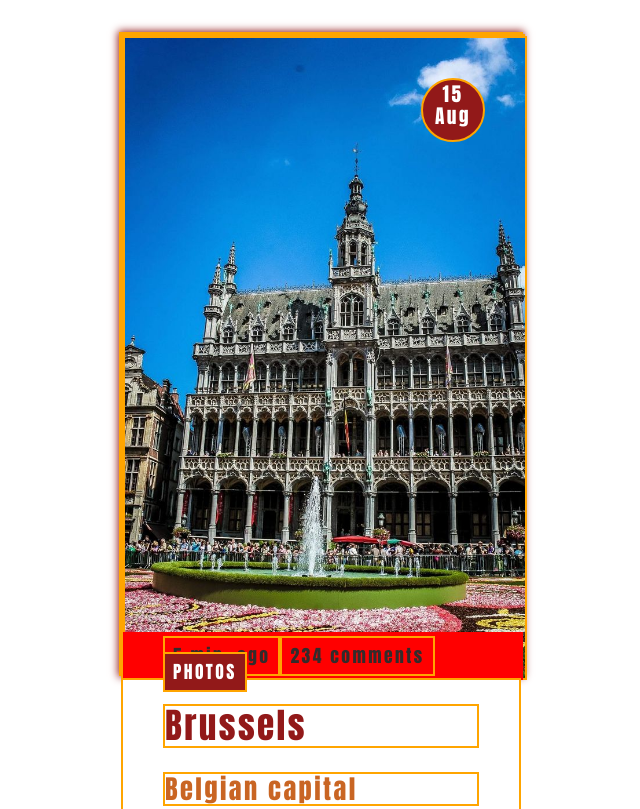
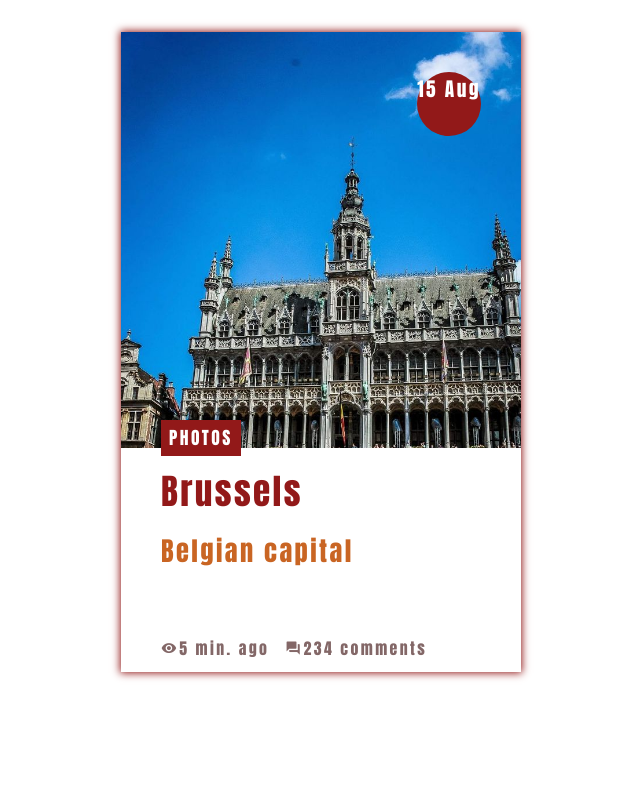
Before and after one commit to RinaldoBenaccetta/learnin-sass, a plain HTML site: page index.html in a window 1280 px wide. Shown: the top 809 px of the page, without its empty margins (319-959 px from the left). Drawn offline with Linux system fonts and the light colour scheme.

Commit message:
finalize card

```diff
--- a/assets/sass/_design.scss
+++ /dev/null
@@ -1,103 +0,0 @@
-// Add or remove border for develop design
-div, section, article, h1, h2{
-    @if $dev == true {
-        border: 2px solid orange;
-    }
-}
-
-body {
-
-}
-
-.card {
-    width: $card-width;
-    height: $card-height;
-
-    margin: 2rem auto;
-
-    box-shadow: 0 0 .5rem .05rem $color-primary;
-
-    &-background {
-        // need this for image fit all the card
-        @include size-inherit;
-
-        footer {
-            display: flex;
-            flex-direction: row;
-            align-items: center;
-
-            padding: 0 $margin;
-
-            height: 3rem;
-
-            background-color: red;
-
-            position: relative;
-            bottom: 3rem;
-            //left: 0;
-
-            div {
-                padding: .5rem;
-            }
-        }
-    }
-    &-image {
-        // need this for image fit all the card
-        @include size-inherit;
-
-        position: relative;
-
-           img {
-                width: 100%;
-                height: 100%;
-                object-fit: cover;
-            }
-    }
-    &-date {
-        // put on front
-        position: absolute;
-        z-index: 1;
-
-        // form and size
-        border-radius: 50%;
-        width: 4rem;
-        height: 4rem;
-
-        background-color: $color-primary;
-
-        // positionning in card background
-        top: $margin;
-        right: $margin;
-
-        text-align: center;
-
-        // vertical correction of text
-        box-sizing: border-box;
-        padding-top: .2rem;
-    }
-
-    .card-infos {
-        background-color: $color-tertiary;
-
-        // height relatively to the card
-        height: 75%;
-
-        box-sizing: border-box;
-        padding: 0 $margin 0;
-
-        // for positioning the button
-        position: relative;
-
-        .button-fake {
-            // place on top
-            position: absolute;
-            top: -1.75rem;
-
-            padding: .5rem;
-
-            background-color: $color-primary;
-        }
-    }
-
-
-}
--- a/assets/sass/_fonts.scss
+++ b/assets/sass/_fonts.scss
@@ -29,3 +29,10 @@ h2 {
 .button-fake {
     color: $color-tertiary;
 }
+
+.card {
+    footer {
+        font-size: $font-size * .9;
+        color: $color-text-fade;
+    }
+}
--- /dev/null
+++ b/assets/sass/_interactive.scss
@@ -0,0 +1,39 @@
+.card{
+    transition: box-shadow $transition-time;
+
+    header {
+        .card-image-main {
+            transition: transform $transition-time,
+                        opacity $transition-time;
+        }
+    }
+
+    main {
+        transition: height $transition-time;
+
+        p {
+            transition: opacity $transition-time;
+        }
+    }
+
+    &:hover {
+        box-shadow: 0 0 1rem .05rem $color-primary;
+
+        header {
+            .card-image-main {
+                transform: scale($image-resizing,$image-resizing);
+                opacity: .5;
+            }
+        }
+
+        main {
+            // height relatively to the card
+            height: 55%;
+
+            p {
+                // show when up
+                opacity: 1;
+            }
+        }
+    }
+}
--- /dev/null
+++ b/assets/sass/_layout.scss
@@ -0,0 +1,143 @@
+// Add or remove border for develop design
+div, section, article, h1, h2, main, footer, header{
+    @if $dev == true {
+        border: 2px solid orange;
+    }
+}
+
+.card {
+    // need this for positioning childs
+    position: relative;
+
+    width: $card-width;
+    height: $card-height;
+
+    margin: 2rem auto;
+
+    // make backgroung orange to mix with image when hover
+    background-color: $color-secondary;
+
+    box-shadow: 0 0 .5rem .05rem $color-primary;
+
+    // hide all that overflow this box
+    overflow: hidden;
+
+    header {
+        // need this for image fit all the card
+        @include size-inherit;
+
+        // place behind
+        z-index: 0;
+
+        box-sizing: border-box;
+    }
+
+    main {
+        // place in middle layer
+        z-index: 1;
+
+        // position on bottom relative from card parent
+        position: absolute;
+        bottom: 0;
+
+        background-color: $color-tertiary;
+
+        // height relatively to the card
+        height: 35%;
+
+        box-sizing: border-box;
+        padding: 0 $margin 0;
+
+        .button-fake {
+            // place on top
+            position: absolute;
+            top: -1.75rem;
+
+            padding: .5rem;
+
+            background-color: $color-primary;
+        }
+
+        p {
+            // hide when down
+            opacity: 0;
+        }
+    }
+
+    footer {
+        // position on bottom relative from card parent
+        position: absolute;
+        bottom: 0;
+
+        // place layer on top
+        z-index: 2;
+
+        display: flex;
+        flex-direction: row;
+        align-items: center;
+
+        box-sizing: border-box;
+        padding: 0 $margin;
+
+        height: 3rem;
+        width: 100%;
+
+        background-color: $color-tertiary;
+
+        div {
+            margin: .5rem 1rem .5rem 0;
+
+            // align icons with text
+            display: flex;
+            align-items: center;
+        }
+
+        // add eye icon before text
+        div:nth-child(1)::before {
+            font-family: 'Material Icons';
+            content: "visibility";
+        }
+
+        // add comment icon before text
+        div:nth-child(2)::before {
+            font-family: 'Material Icons';
+            content: "forum";
+        }
+    }
+}
+
+
+.card {
+    &-image-main {
+        // need this for image fit all the card
+        @include size-inherit;
+
+        object-fit: cover;
+    }
+    &-date {
+        // put on front
+        position: absolute;
+        z-index: 1;
+
+        // form and size
+        border-radius: 50%;
+        width: 4rem;
+        height: 4rem;
+
+        background-color: $color-primary;
+
+        // positionning in card background
+        top: $margin;
+        right: $margin;
+
+        text-align: center;
+
+        // vertical correction of text
+        box-sizing: border-box;
+        padding-top: .4rem;
+    }
+
+    &-text {
+        overflow: hidden;
+    }
+}
--- a/assets/sass/_variables.scss
+++ b/assets/sass/_variables.scss
@@ -1,5 +1,5 @@
 
-$dev : true;
+$dev : false;
 
 // sizes
 $font-size: 1.1rem;
@@ -13,3 +13,7 @@ $color-secondary: rgb(201, 101, 35);
 $color-tertiary: white;
 $color-text: rgb(51, 43, 43);
 $color-text-fade: rgb(131, 103, 103);
+
+// interactive
+$transition-time: .5s;
+$image-resizing: 1.5;
--- a/assets/sass/style.scss
+++ b/assets/sass/style.scss
@@ -2,4 +2,5 @@
 'variables',
 'mixin',
 'fonts',
-'design';
+'layout',
+'interactive';
--- a/index.html
+++ b/index.html
@@ -2,7 +2,7 @@
 <!--[if lt IE 7]>      <html class="no-js lt-ie9 lt-ie8 lt-ie7"> <![endif]-->
 <!--[if IE 7]>         <html class="no-js lt-ie9 lt-ie8"> <![endif]-->
 <!--[if IE 8]>         <html class="no-js lt-ie9"> <![endif]-->
-<!--[if gt IE 8]>      <html class="no-js"> <!--<![endif]-->
+<!--[if gt IE 8]>      <html class="no-js"> <![endif]-->
 <html>
     <head>
         <meta charset="utf-8">
@@ -10,6 +10,8 @@
         <title>Hover card</title>
         <meta name="description" content="">
         <meta name="viewport" content="width=device-width, initial-scale=1">
+        <link rel="stylesheet" href="https://fonts.googleapis.com/icon?family=Material+Icons">
+
         <link rel="stylesheet" href="/assets/css/style.css">
     </head>
     <body>
@@ -19,33 +21,28 @@
 
         <article class="card">
 
-            <!--Background part-->
-            <section class="card-background">
-                <div class="card-image">
-                    <img src="/assets/img/130a289f20305f4efa4ed6bf3f3b3d1f.jpg"
-                    alt="Brussels">
-                    <div class="card-date">
-                        15 Aug
-                    </div>
+            <header>
+                <img class="card-image-main"
+                     src="/assets/img/130a289f20305f4efa4ed6bf3f3b3d1f.jpg"
+                     alt="Brussels">
+                <div class="card-date">
+                    15 Aug
                 </div>
+            </header>
 
-                <footer>
-                    <div>5 min. ago</div>
-                    <div>234 comments</div>
-                </footer>
-
-            </section>
-
-            <!--Front part-->
-            <section class="card-infos">
+            <main>
                 <div class="button-fake">PHOTOS</div>
                 <h1>Brussels</h1>
                 <h2>Belgian capital</h2>
                 <p>Lorem, ipsum dolor sit amet consectetur adipisicing elit. Ratione quam debitis placeat tenetur aut ut maiores rem, veritatis, ea enim alias harum voluptatem minus, fugiat est facere mollitia dolorem? Sit.</p>
-            </section>
+            </main>
 
-
+            <footer>
+                <div>5 min. ago</div>
+                <div>234 comments</div>
+            </footer>
 
         </article>
+
     </body>
 </html>
```
Also changed, not shown: assets/css/style.css, 1 other file.
